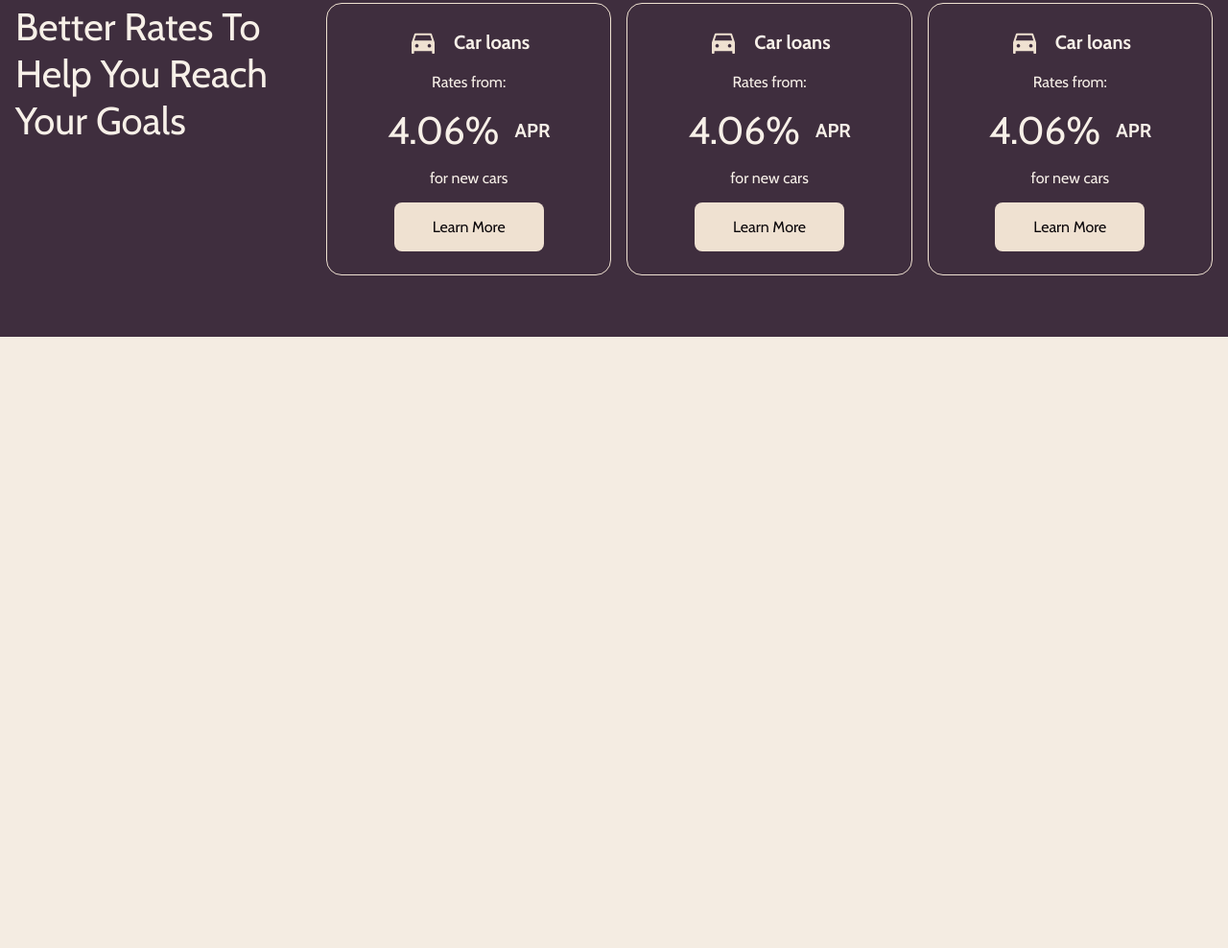
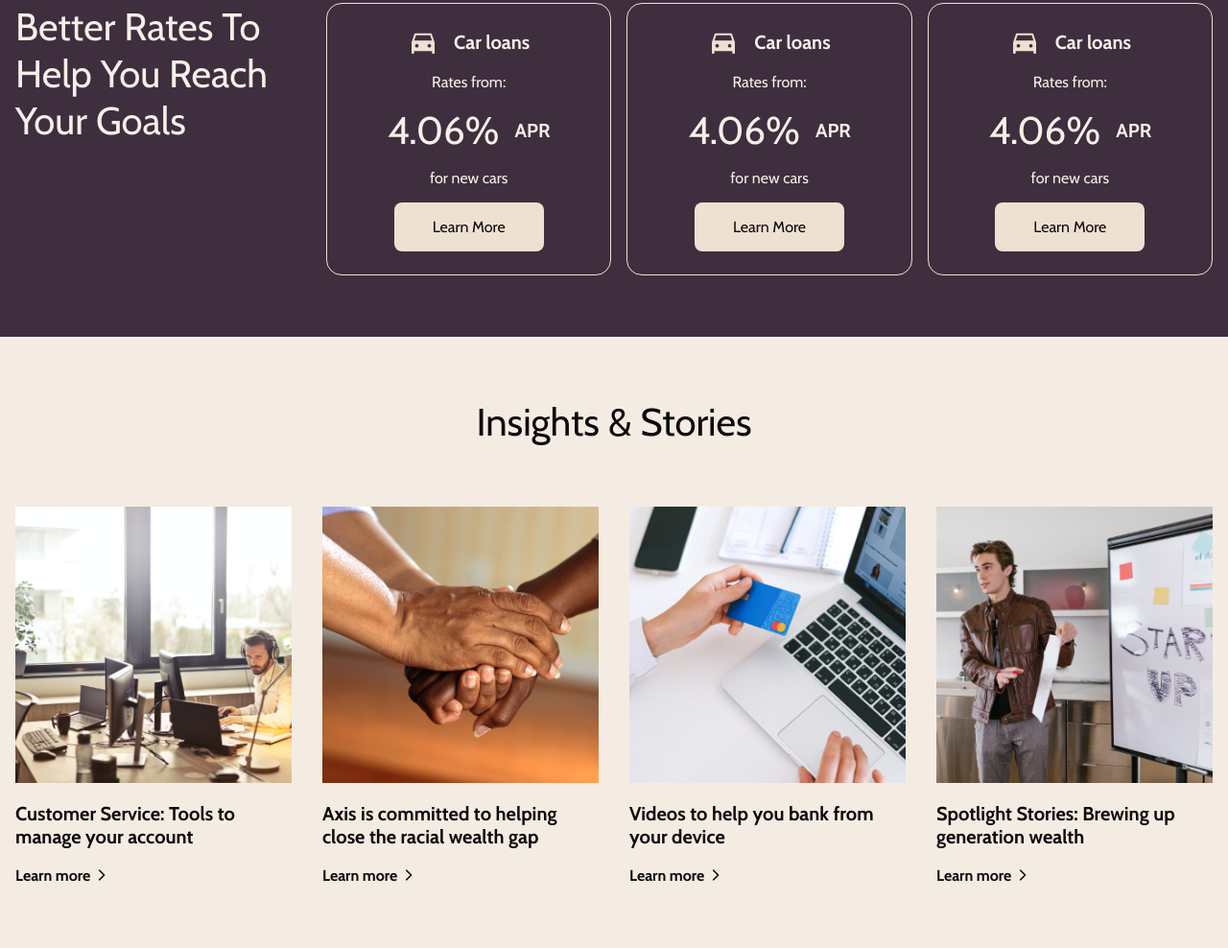
Before and after one commit to webbyismyname/Axis, a plain HTML site: page index.html in a window 1280 px wide. Shown: the part 2561-3549 px from the top of the page at 96% size. Before the commit the page ends 2912 px from the top, so only its background shows below. Drawn offline with nearby package versions, Linux system fonts and the light colour scheme.

Commit message:
Add the Insights & Stories section

```diff
--- a/index.html
+++ b/index.html
@@ -344,6 +344,80 @@
             </div>
         </section>
 
+        <!-- Insights & Stories Section -->
+        <section id="insights-section">
+            <div class="container insights">
+                <div class="section-header">
+                    <h2>Insights & Stories</h2>
+                </div>
+                <div class="insight-card-list">
+                    <!-- 1st insight card -->
+                    <div class="insight-card">
+                        <div class="insight-img">
+                            <img src="images/customer-server-insights.png" alt="a customer service representative">
+                        </div>
+                        <div class="insight-text">
+                            <h4>Customer Service: Tools to manage your account</h4>
+                            <div class="title-icon">
+                                <h6>Learn more</h6>
+                                <span class="material-symbols-rounded">
+                                    chevron_right
+                                </span>
+                            </div>
+                        </div>
+                    </div>
+
+                    <!-- 2nd insight card -->
+                    <div class="insight-card">
+                        <div class="insight-img">
+                            <img src="images/holding-hands-insights.jpg" alt="a customer service representative">
+                        </div>
+                        <div class="insight-text">
+                            <h4>Axis is committed to helping close the racial wealth gap</h4>
+                            <div class="title-icon">
+                                <h6>Learn more</h6>
+                                <span class="material-symbols-rounded">
+                                    chevron_right
+                                </span>
+                            </div>
+                        </div>
+                    </div>
+
+                    <!-- 3rd insight card -->
+                    <div class="insight-card">
+                        <div class="insight-img">
+                            <img src="images/laptop-credit-card-insight.jpg" alt="a customer service representative">
+                        </div>
+                        <div class="insight-text">
+                            <h4>Videos to help you bank from your device</h4>
+                            <div class="title-icon">
+                                <h6>Learn more</h6>
+                                <span class="material-symbols-rounded">
+                                    chevron_right
+                                </span>
+                            </div>
+                        </div>
+                    </div>
+
+                    <!-- 4th insight card -->
+                    <div class="insight-card">
+                        <div class="insight-img">
+                            <img src="images/teaching-insight.jpg" alt="a customer service representative">
+                        </div>
+                        <div class="insight-text">
+                            <h4>Spotlight Stories: Brewing up generation wealth</h4>
+                            <div class="title-icon">
+                                <h6>Learn more</h6>
+                                <span class="material-symbols-rounded">
+                                    chevron_right
+                                </span>
+                            </div>
+                        </div>
+                    </div>
+                </div>
+            </div>
+        </section>
+
 
         </main>
 
--- a/responsive.css
+++ b/responsive.css
@@ -1,4 +1,5 @@
 @media (max-width: 992px) {
+
     /* Header section */
     .nav {
         display: none;
@@ -58,18 +59,32 @@
         max-width: max-content;
     }
 
+    /*INSIGHT SECTION */
+    .insight-card-list {
+        grid-template-columns: 1fr 1fr;
+        grid-template-rows: 1fr 1fr;
+        row-gap: 2rem;
+    }
 
-      /* ABOUT SECTION */
+
+
+
+
+
+
+
+
+
+
+    /* ABOUT SECTION */
     /* About-Section-3 */
     .about-sec3-text {
         padding-top: 10px;
     }
+
     .about-sec3-img {
         height: 100%;
     }
-
-
-
 }
 
 
@@ -124,12 +139,22 @@
         max-width: 100%;
     }
 
+    /*Insight Section */
+    .insight-card-list {
+        grid-template-rows: 1fr 1fr 1fr 1fr;
+        grid-template-columns: 1fr;
+        row-gap: 2rem;
+    }
 
 
 
 
-     /* ABOUT Page */
-     .about-hero-text {
+
+
+
+
+    /* ABOUT Page */
+    .about-hero-text {
         grid-column: 1/4;
         color: var(--light-text-color);
         display: flex;
@@ -139,26 +164,31 @@
         margin-top: auto;
         margin-bottom: auto;
     }
+
     /* Welcome to the human side of banking */
     .about-sec3-text {
         grid-column: 1/7;
         grid-row: 2;
         padding-top: 10px;
     }
+
     .about-sec3-img {
         grid-column: 1/7;
         grid-row: 1;
         height: 100%;
     }
+
     /* Our Core Values */
     .core-values-img {
         grid-column: 1/7;
         grid-row: 1;
     }
+
     .core-values-text {
         grid-column: 1/7;
         grid-row: 2;
     }
+
     .darken-image {
         height: 400px;
     }
--- a/style.css
+++ b/style.css
@@ -565,6 +565,49 @@ h6 {
 }
 
 
+/* INSIGHTS SECTION */
+.container.insights {
+    display: flex;
+    flex-direction: column;
+    gap: 4rem;
+}
+
+.insight-card {
+    display: flex;
+    flex-direction: column;
+    gap: 1rem;
+    align-items: flex-start;
+    width: 100%;
+}
+
+.insight-text {
+    display: flex;
+    flex-direction: column;
+    gap: 1rem;
+}
+
+.insight-text .title-icon {
+    width: max-content;
+}
+
+.insight-img {
+    overflow: hidden;
+    width: 100%;
+}
+
+.insight-img img {
+    width: 100%;
+}
+
+.insight-card-list {
+    display: grid;
+    grid-template-columns: 1fr 1fr 1fr 1fr;
+    gap: 2rem;
+}
+
+
+
+
 
 
 
```
Also changed, not shown: images/customer-server-insights.png (added), images/holding-hands-insights.jpg (added), images/laptop-credit-card-insight.jpg (added), images/teaching-insight.jpg (added).
